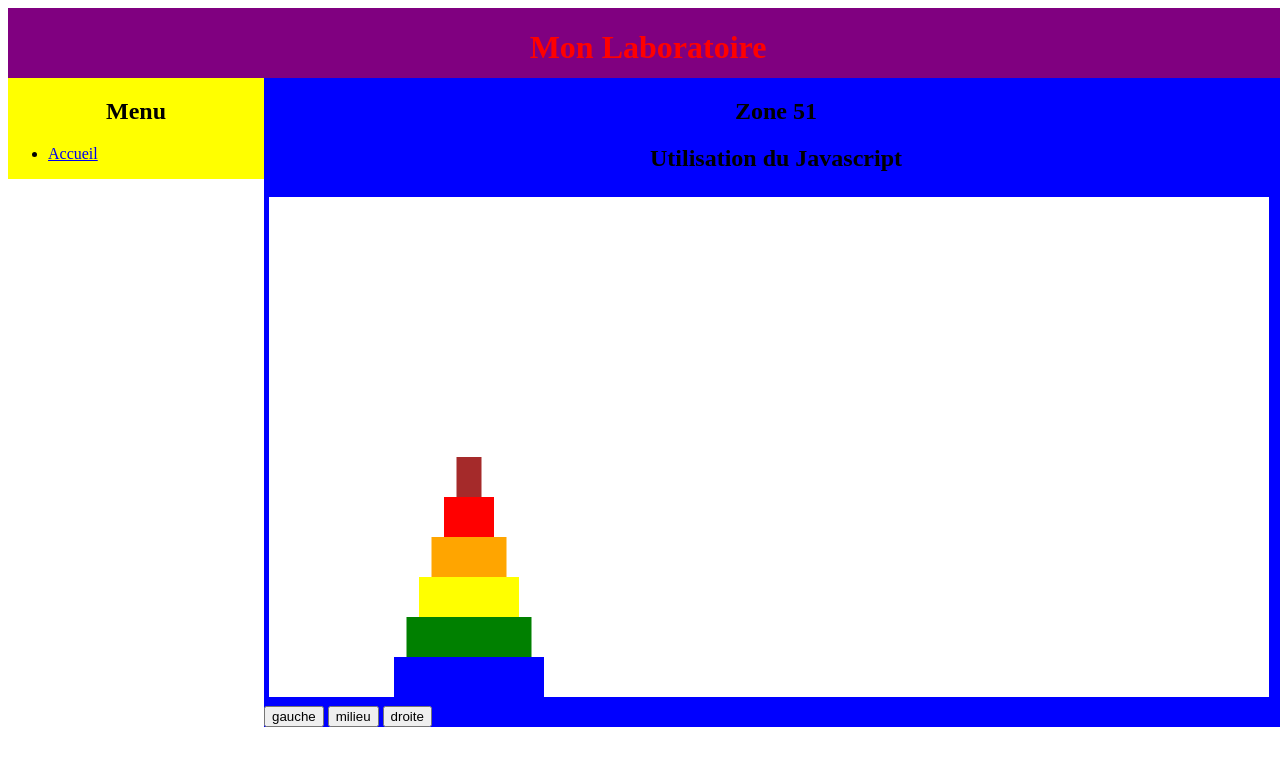
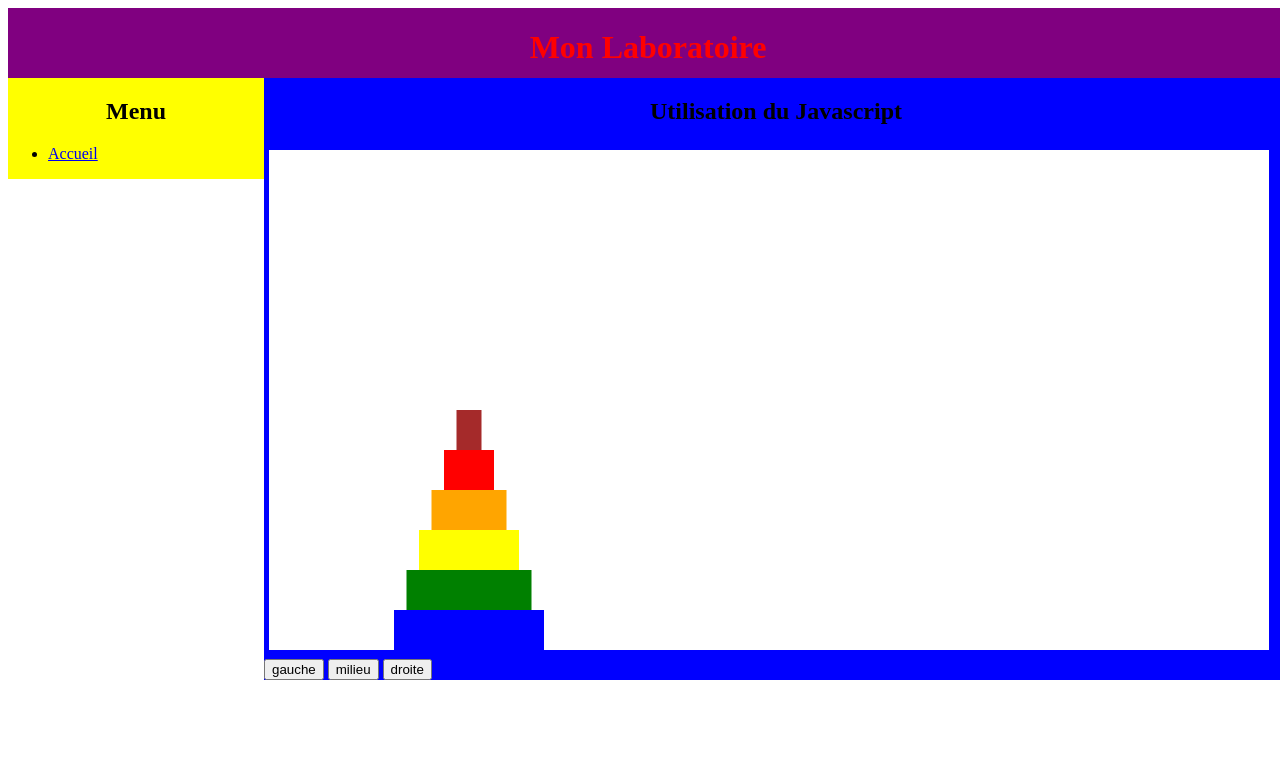
Before and after one commit to ponche/openclassroom_activite_part_2, a plain HTML site: page index.html in a window 1280 px wide. Drawn offline with Linux system fonts and the light colour scheme.

Commit message:
suppression du titre zone 51

```diff
--- a/index.html
+++ b/index.html
@@ -16,7 +16,6 @@
 		</ul>
 	</nav>
 	<section>
-		<h1>Zone 51</h1>
 		<article>
 			<h2>Utilisation du Javascript</h2>
 			<canvas id="canvas" width="1000" height="500">
```
